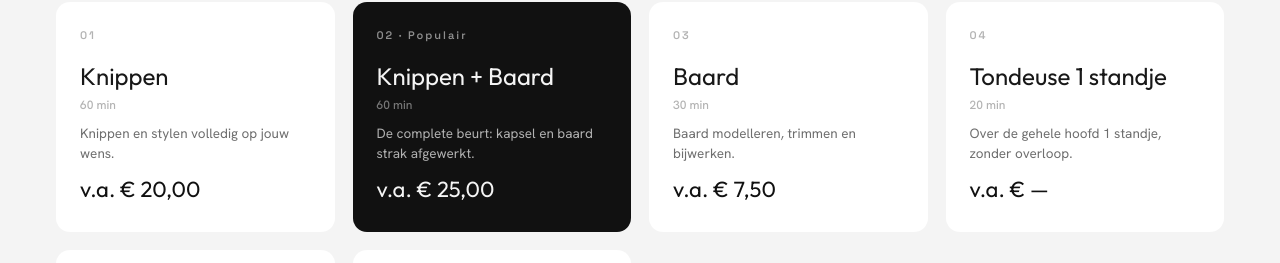
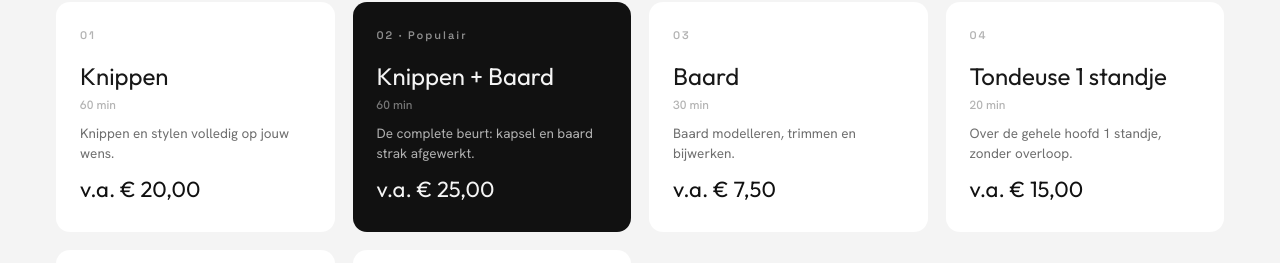
Before and after one commit to izzshtt/CleanCuts-wageningen, a Next.js app: page / in a window 1280 px wide. Shown: the part 1444-1707 px from the top of the page. Built offline with nearby package versions, Linux system fonts and the light colour scheme.

Commit message:
Update price for Tondeuse service to reflect correct amount

```diff
--- a/src/components/sections/Services.tsx
+++ b/src/components/sections/Services.tsx
@@ -35,7 +35,7 @@ const services = [
     title: 'Tondeuse 1 standje',
     duration: '20 min',
     desc: 'Over de gehele hoofd 1 standje, zonder overloop.',
-    price: 'v.a. € —',
+    price: 'v.a. € 15,00',
     popular: false,
   },
   {
```
